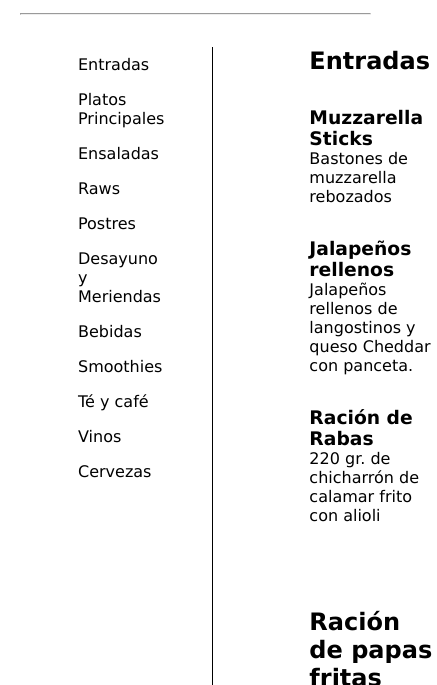
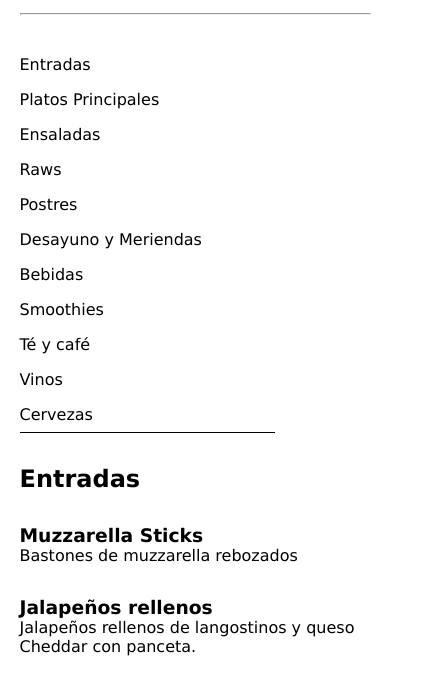
Before and after one commit to Riveros-Rodrigo/la-carta, a website: page views/index.html in a window 390 px wide. Shown: the part 133-818 px from the top of the page, 437 px wide, since content can reach past the window. Drawn offline with Linux system fonts and the light colour scheme.

Commit message:
agrego responsive

```diff
--- a/public/css/index.css
+++ b/public/css/index.css
@@ -1,8 +1,3 @@
-/* Header */
-/* body{
-    width: 70%;
-    margin: auto;
-} */
 header{
     width: 90%;
     margin: auto;
@@ -17,6 +12,7 @@ hr{
     width: 60%;
     margin: auto;
     display: flex;
+    flex-wrap: wrap;
 }
 aside{
     margin-right: 6rem;
@@ -70,6 +66,13 @@ footer img{
 footer nav ul li a{
     color: var(--colorBlanco);
 }
+@media (max-width:1050px){
+    main .entradas div{
+        position: relative;
+        right: 0;
+        border: none;
+    }
+}
 /* TABLET */
 @media (max-width:768px){
     main .entradas{
@@ -82,15 +85,16 @@ footer nav ul li a{
     }
 }
 /* CELULAR */
-@media (max-width:320px){
+@media (max-width:400px){
     .contenedor{
         display: flex;
         flex-direction: column;
+        width: 90%;
+        margin: auto;
     }
     aside{
         border-right:  none;
         border-bottom:  1px solid #000;
-        width: 100%;
     }
     footer{
         display: flex;
```
